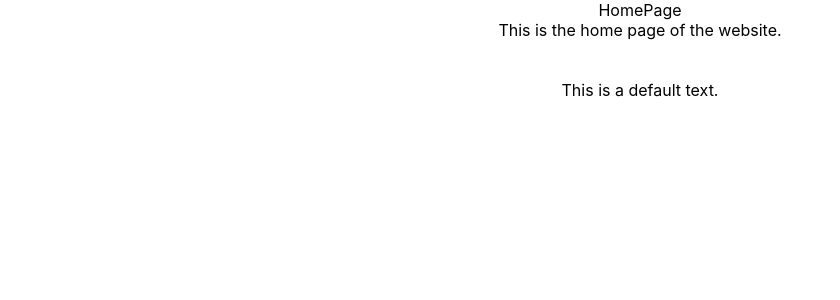
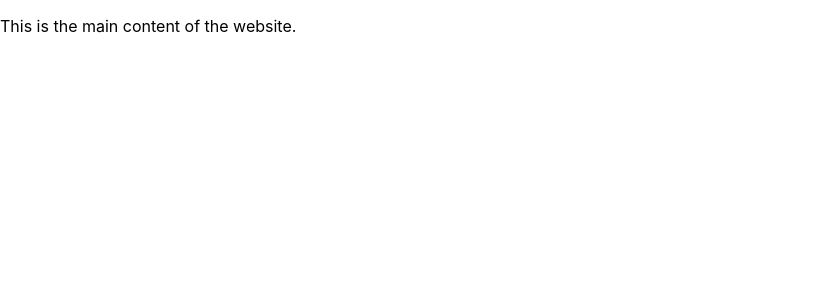
Before and after one commit to ThomasBacha/Meta, a React (Create React App) app: page / in a window 1280 px wide. Shown: the top 300 px of the page, without its empty margins (0-840 px from the left). Built offline with nearby package versions, Linux system fonts and the light colour scheme.

Commit message:
Adding everything for day1

```diff
--- a/src/App.js
+++ b/src/App.js
@@ -1,16 +1,22 @@
 import './App.css';
+import Header from './components/Header.js';
+import Footer from './components/Footer.js';
+import Main from './components/Main.js';
+import Nav from './components/Nav.js';
 
 function App() {
   return (
-    <div className="App">
-      HomePage <br />
-      {/* Adding some text to fill in the page */}
-      This is the home page of the website.
-      <br />
-      <br />
-      <br />
-      This is a default text.
-    </div>
+ <>
+      <Header />
+      <Nav />
+      <Main>
+        <h1>HomePage</h1>
+        {/* Adding some text to fill in the page */}
+        <p>This is the home page of the website.</p>
+        <p>This is a default text.</p>
+      </Main>
+      <Footer />
+    </>
   );
 }
 
--- /dev/null
+++ b/src/components/Footer.js
@@ -0,0 +1,11 @@
+import React from 'react';
+
+function Footer() {
+  return (
+    <footer>
+      {/* Add footer content */}
+    </footer>
+  );
+}
+
+export default Footer;
--- /dev/null
+++ b/src/components/Header.js
@@ -0,0 +1,10 @@
+import React from 'react';
+
+function Header() {
+
+    <header>
+
+    </header>
+}
+
+export default Header;
--- /dev/null
+++ b/src/components/Main.js
@@ -0,0 +1,12 @@
+import React from 'react';
+
+function Main() {
+  return (
+    <main>
+      {/* Add main content write a simple phrase */
+      <p> This is the main content of the website.</p>}
+    </main>
+  );
+}
+
+export default Main;
--- /dev/null
+++ b/src/components/Nav.js
@@ -0,0 +1,11 @@
+import React from 'react';
+
+function Nav() {
+  return (
+    <nav>
+      {/* { Test one to test the nav bar} */}
+    </nav>
+  );
+}
+
+export default Nav;
```
